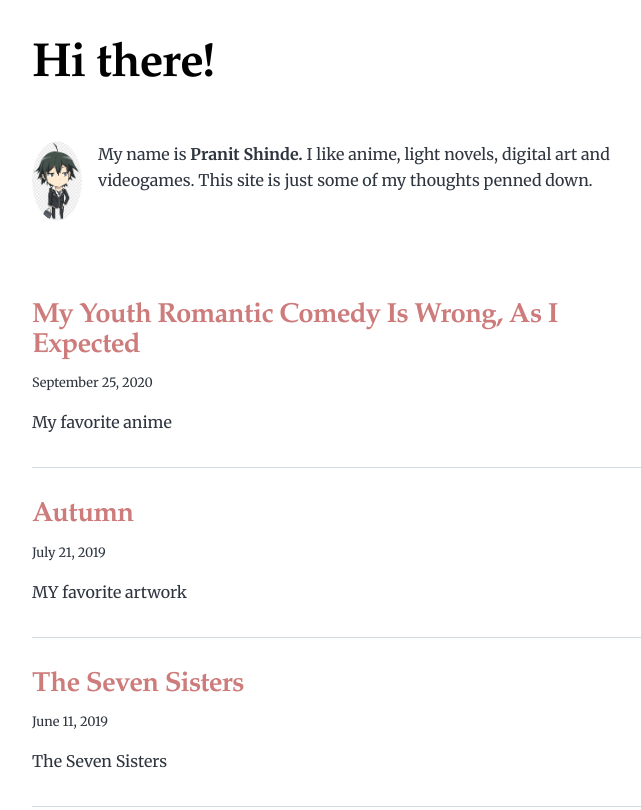
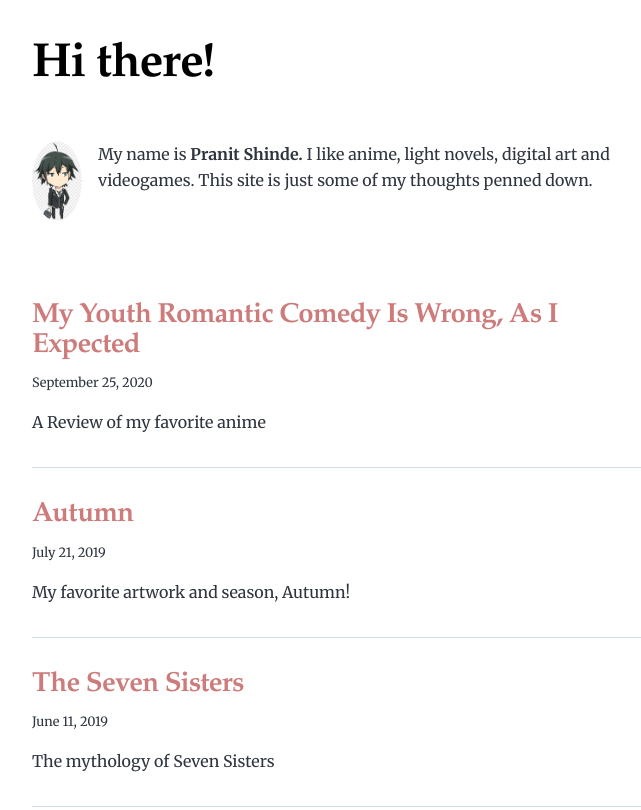
Before and after one commit to pranit1/website, a Gatsby site: page / in a window 1280 px wide. Shown: the top 810 px of the page, without its empty margins (292-933 px from the left). Built offline with nearby package versions, Linux system fonts and the light colour scheme; Gatsby itself is replaced by a stand-in of ours.

Commit message:
adding stuff

```diff
--- a/content/blog/Autumn/index.md
+++ b/content/blog/Autumn/index.md
@@ -1,7 +1,7 @@
 ---
 title: Autumn
 date: "2019-07-21T22:12:03.284Z"
-description: "MY favorite artwork"
+description: "My favorite artwork and season, Autumn!"
 ---
 
 
--- a/content/blog/The Seven Sisters/index.md
+++ b/content/blog/The Seven Sisters/index.md
@@ -1,7 +1,7 @@
 ---
 title: The Seven Sisters
 date: "2019-06-11T22:12:03.284Z"
-description: "The Seven Sisters"
+description: "The mythology of Seven Sisters"
 ---
 The Pleiades star cluster, also known as the Seven Sisters and Messier 45, is a conspicuous object in the night sky with a prominent place in ancient mythology.
 For ages, the Pleiades have been used as an eye test for people all over the world. If you could see at least six of them, you were considered normal.
--- a/content/blog/Yahari Ore Seishun Love Comedy Wa Machigateiru/index.md
+++ b/content/blog/Yahari Ore Seishun Love Comedy Wa Machigateiru/index.md
@@ -1,7 +1,7 @@
 ---
 title: My Youth Romantic Comedy Is Wrong, As I Expected
 date: "2020-09-25T22:12:03.284Z"
-description: "My favorite anime"
+description: "A Review of my favorite anime"
 ---
 My Youth Romantic Comedy Is Wrong, As I Expected or more commonly known as Oregairu is a Japanese Light novel that has been adapted to manga and anime. It is my favorite anime of all time and so I decided to write a little review.
 
--- a/gatsby-config.js
+++ b/gatsby-config.js
@@ -6,7 +6,7 @@ module.exports = {
       summary: ``,
     },
     description: `Its just another website.`,
-    siteUrl: `https://gatsby-starter-blog-demo.netlify.app/`
+    siteUrl: `https://github.com/pranit1`
   },
   plugins: [
     {
```
Also changed, not shown: package.json (+4 -15 lines).
